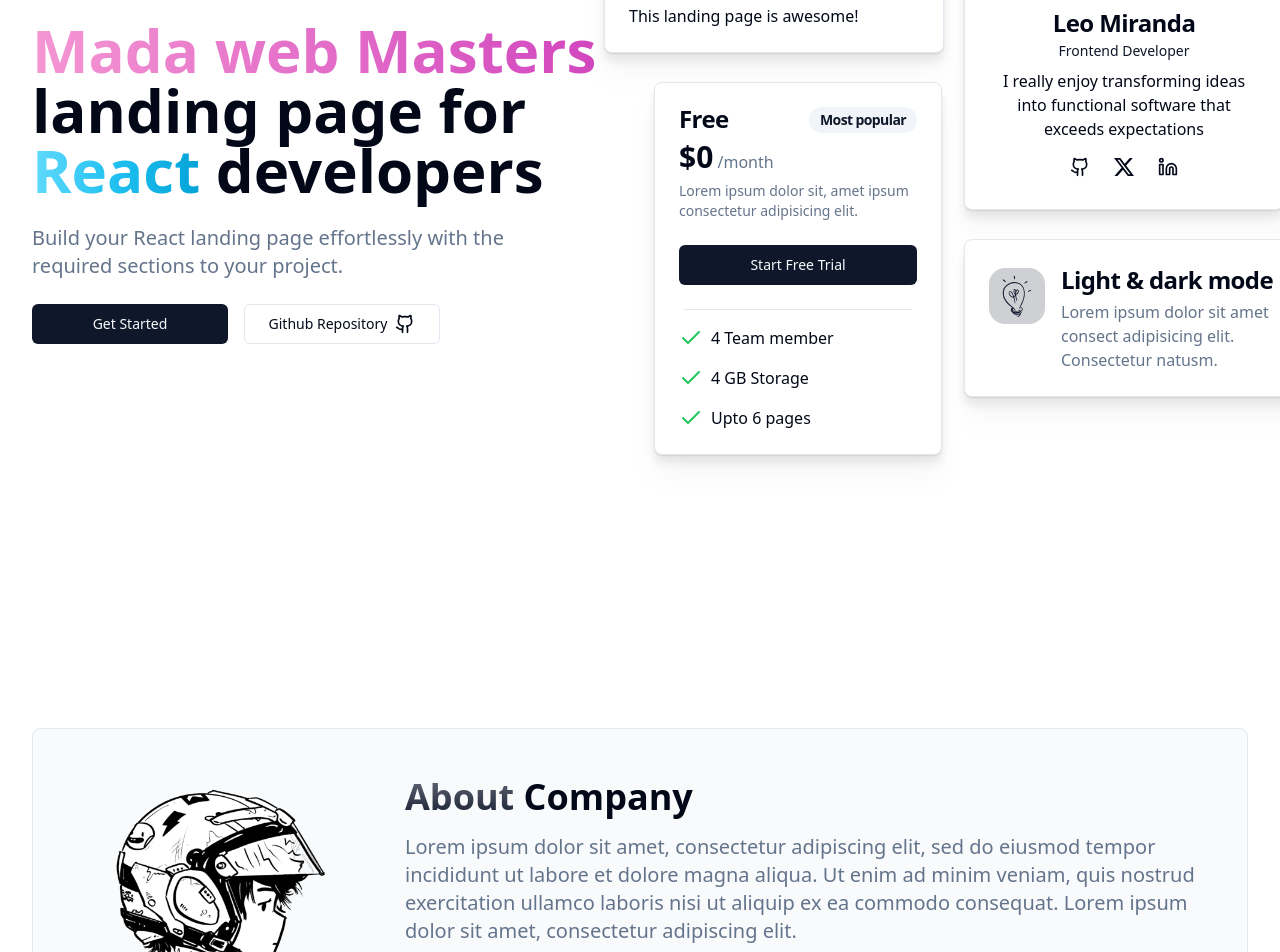
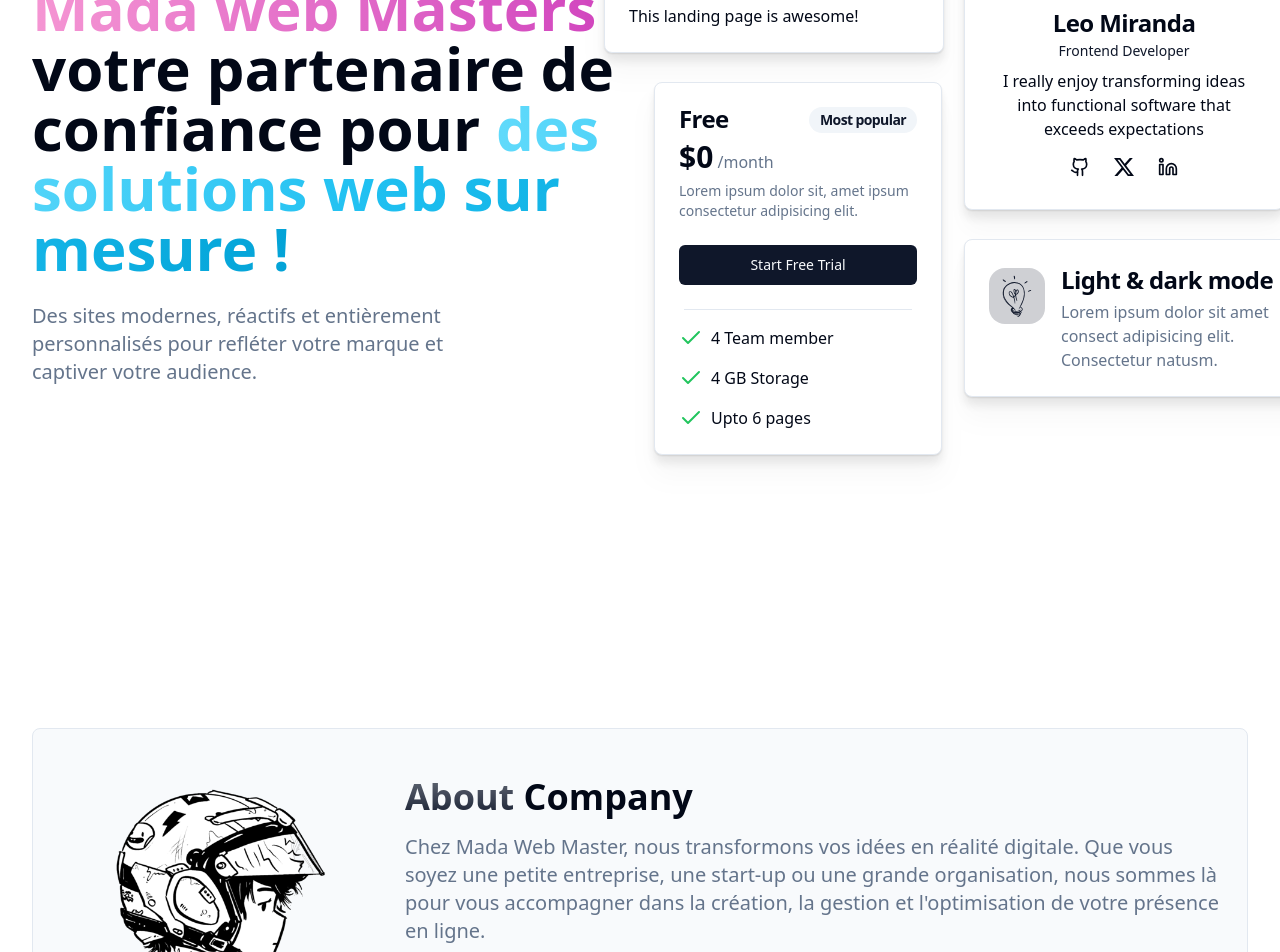
Before and after one commit to Herman-Riah19/webmaster-landingpage, a Next.js app: page / in a window 1280 px wide. Shown: the part 260-1212 px from the top of the page. Built offline with nearby package versions, Linux system fonts and the light colour scheme.

Commit message:
changer les presentation

```diff
--- a/components/about.tsx
+++ b/components/about.tsx
@@ -23,11 +23,9 @@
                 Company
               </h2>
               <p className="text-xl text-muted-foreground mt-4">
-                Lorem ipsum dolor sit amet, consectetur adipiscing elit, sed do
-                eiusmod tempor incididunt ut labore et dolore magna aliqua. Ut
-                enim ad minim veniam, quis nostrud exercitation ullamco laboris
-                nisi ut aliquip ex ea commodo consequat. Lorem ipsum dolor sit
-                amet, consectetur adipiscing elit.
+              Chez Mada Web Master, nous transformons vos idées en réalité digitale.
+              Que vous soyez une petite entreprise, une start-up ou une grande organisation,
+              nous sommes là pour vous accompagner dans la création, la gestion et l'optimisation de votre présence en ligne.
               </p>
             </div>
 
--- a/components/hero.tsx
+++ b/components/hero.tsx
@@ -12,37 +12,19 @@
             <span className="inline bg-gradient-to-r from-[#F596D3]  to-[#D247BF] text-transparent bg-clip-text">
               Mada web Masters
             </span>{" "}
-            landing page
+            votre partenaire de confiance pour {" "}
           </h1>{" "}
-          for{" "}
           <h2 className="inline">
             <span className="inline bg-gradient-to-r from-[#61DAFB] via-[#1fc0f1] to-[#03a3d7] text-transparent bg-clip-text">
-              React
+            des solutions web sur mesure !
             </span>{" "}
-            developers
           </h2>
         </main>
 
         <p className="text-xl text-muted-foreground md:w-10/12 mx-auto lg:mx-0">
-          Build your React landing page effortlessly with the required sections
-          to your project.
+        Des sites modernes, réactifs et entièrement personnalisés pour refléter votre marque et captiver votre audience.
         </p>
 
-        <div className="space-y-4 md:space-y-0 md:space-x-4">
-          <Button className="w-full md:w-1/3">Get Started</Button>
-
-          <a
-            rel="noreferrer noopener"
-            href="https://github.com/leoMirandaa/shadcn-landing-page.git"
-            target="_blank"
-            className={`w-full md:w-1/3 ${buttonVariants({
-              variant: "outline",
-            })}`}
-          >
-            Github Repository
-            <Github className="ml-2 w-5 h-5" />
-          </a>
-        </div>
       </div>
 
       {/* Hero cards sections */}
--- a/components/services.tsx
+++ b/components/services.tsx
@@ -5,8 +5,8 @@
 const features = [
   {
     Icon: FileText,
-    name: "Save your files",
-    description: "We automatically save your files as you type.",
+    name: "Conception et développement de sites web",
+    description: "Des sites modernes, réactifs et entièrement personnalisés pour refléter votre marque et captiver votre audience.",
     href: "/",
     cta: "Learn more",
     background: <img className="absolute -right-20 -top-20 opacity-60" />,
```
